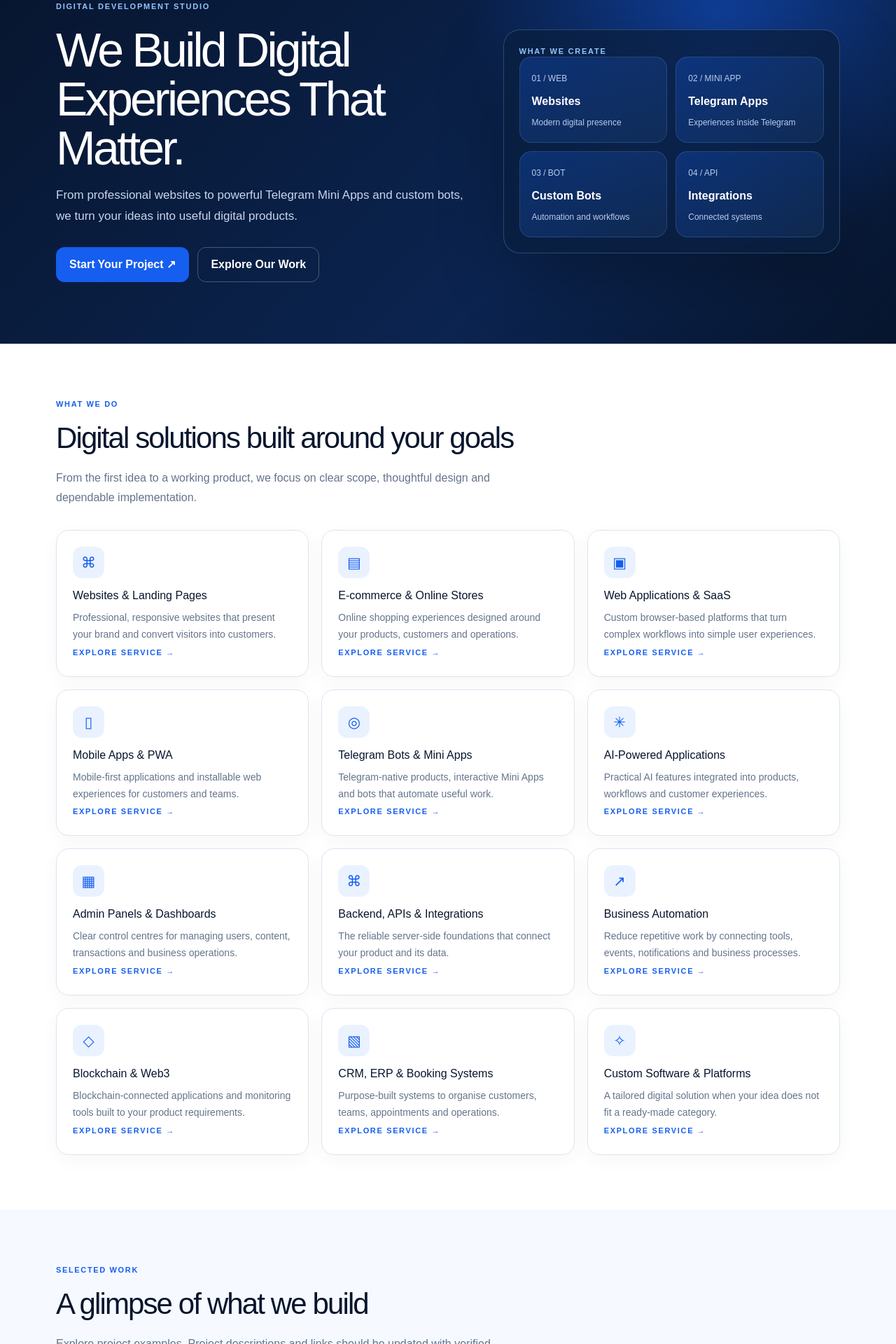
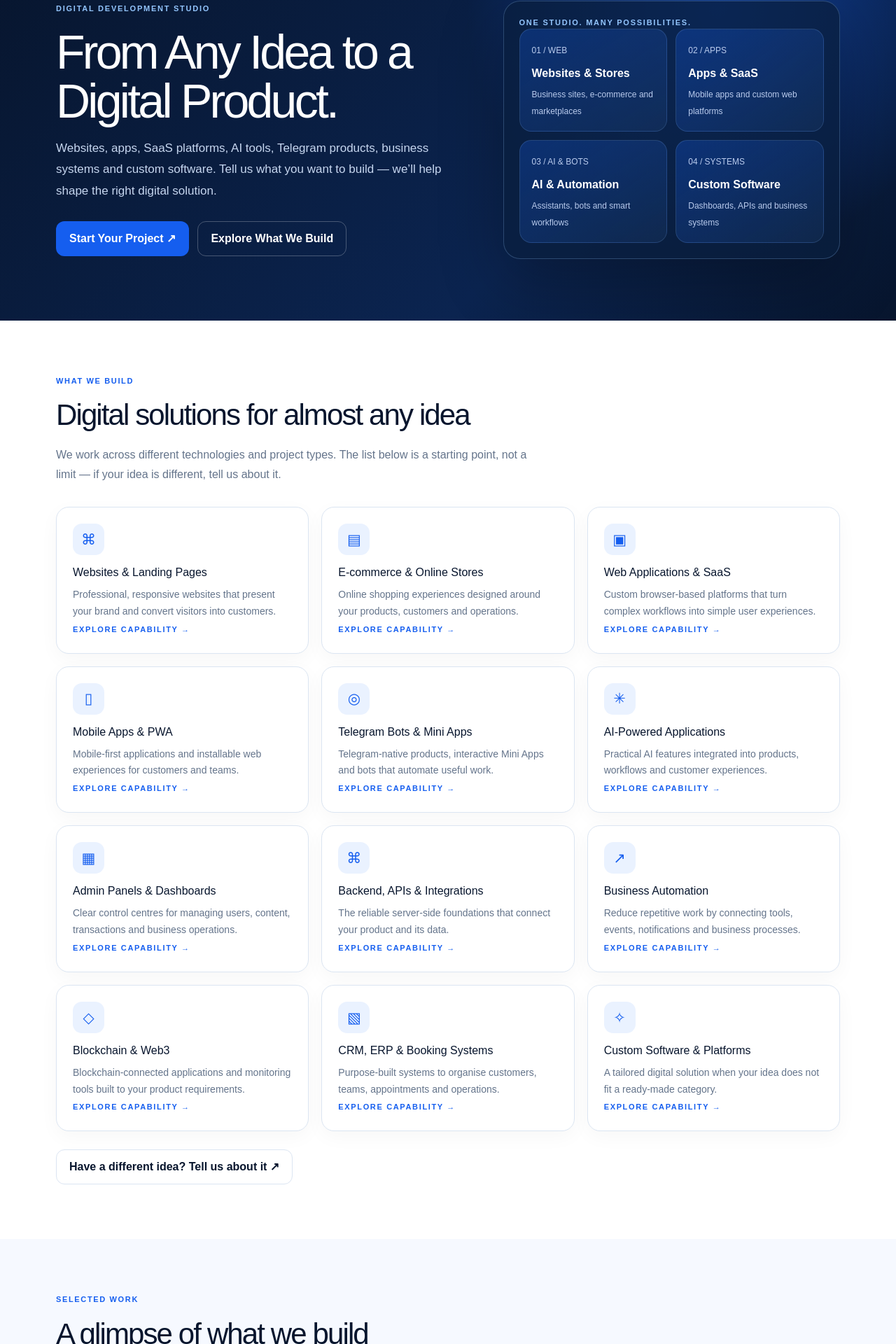
Before and after one commit to podcastofficial/CodeCraftStudio, a Next.js app in the folder codecraft-studio/: page / in a window 1280 px wide. Shown: the part 172-2092 px from the top of the page at 70% size. Built offline with nearby package versions, Linux system fonts and the light colour scheme; no server answers.

Commit message:
Add files via upload

```diff
--- a/codecraft-studio/src/app/globals.css
+++ b/codecraft-studio/src/app/globals.css
@@ -67,7 +67,7 @@ button, input, textarea, select { font: inherit; }
 .page-hero { padding:65px 0; background:linear-gradient(135deg,#07152d,#12366e); color:white; }
 .page-hero h1 { margin:12px 0; font-size:clamp(34px,5vw,52px); letter-spacing:-.05em; }
 .page-hero p { color:#c6d6ef; max-width:680px; line-height:1.7; }
-.form { display:grid; gap:15px; max-width:720px; }
+.contact-layout { display:grid; grid-template-columns:minmax(0,1.4fr) minmax(260px,.6fr); gap:40px; align-items:start; }\n.form { display:grid; gap:15px; max-width:720px; }
 .field { display:grid; gap:7px; }
 .field label { font-size:13px; font-weight:700; color:var(--navy); }
 .field input,.field textarea,.field select { width:100%; border:1px solid #cbd5e1; border-radius:11px; padding:12px 13px; background:white; outline:none; }
@@ -92,7 +92,7 @@ button, input, textarea, select { font: inherit; }
  .hero-grid { grid-template-columns:1fr; }
  .cards,.project-grid { grid-template-columns:1fr 1fr; }
  .steps { grid-template-columns:1fr 1fr; }
- .admin-layout { grid-template-columns:1fr; }
+ .admin-layout { grid-template-columns:1fr; }\n .contact-layout { grid-template-columns:1fr; gap:24px; }
  .cta { align-items:flex-start; flex-direction:column; padding:30px; }
 }
 @media (max-width:540px) {
--- a/codecraft-studio/src/app/page.tsx
+++ b/codecraft-studio/src/app/page.tsx
@@ -5,27 +5,28 @@ import { services, starterProjects } from "@/lib/content";
 export default function HomePage() {
   return <>
     <section className="hero"><div className="container hero-grid">
-      <div><div className="eyebrow">Digital Development Studio</div><h1>We Build Digital Experiences That Matter.</h1>
-        <p>From professional websites to powerful Telegram Mini Apps and custom bots, we turn your ideas into useful digital products.</p>
-        <div className="hero-actions"><Link className="btn" href="/contact">Start Your Project ↗</Link><Link className="btn ghost" href="/portfolio">Explore Our Work</Link></div>
+      <div><div className="eyebrow">Digital Development Studio</div><h1>From Any Idea to a Digital Product.</h1>
+        <p>Websites, apps, SaaS platforms, AI tools, Telegram products, business systems and custom software. Tell us what you want to build — we’ll help shape the right digital solution.</p>
+        <div className="hero-actions"><Link className="btn" href="/contact">Start Your Project ↗</Link><Link className="btn ghost" href="/services">Explore What We Build</Link></div>
       </div>
-      <div className="hero-card"><div className="eyebrow">What we create</div><div className="preview-grid">
-        <div className="preview-tile"><span>01 / WEB</span><strong>Websites</strong><span>Modern digital presence</span></div>
-        <div className="preview-tile"><span>02 / MINI APP</span><strong>Telegram Apps</strong><span>Experiences inside Telegram</span></div>
-        <div className="preview-tile"><span>03 / BOT</span><strong>Custom Bots</strong><span>Automation and workflows</span></div>
-        <div className="preview-tile"><span>04 / API</span><strong>Integrations</strong><span>Connected systems</span></div>
+      <div className="hero-card"><div className="eyebrow">One studio. Many possibilities.</div><div className="preview-grid">
+        <div className="preview-tile"><span>01 / WEB</span><strong>Websites & Stores</strong><span>Business sites, e-commerce and marketplaces</span></div>
+        <div className="preview-tile"><span>02 / APPS</span><strong>Apps & SaaS</strong><span>Mobile apps and custom web platforms</span></div>
+        <div className="preview-tile"><span>03 / AI & BOTS</span><strong>AI & Automation</strong><span>Assistants, bots and smart workflows</span></div>
+        <div className="preview-tile"><span>04 / SYSTEMS</span><strong>Custom Software</strong><span>Dashboards, APIs and business systems</span></div>
       </div></div>
     </div></section>
-    <section className="section"><div className="container"><SectionTitle kicker="What we do" title="Digital solutions built around your goals" description="From the first idea to a working product, we focus on clear scope, thoughtful design and dependable implementation."/>
-      <div className="cards">{services.map((s) => <article className="card" key={s.title}><div className="icon-box">{s.icon}</div><h3>{s.title}</h3><p>{s.summary}</p><Link href="/services" className="kicker">Explore service →</Link></article>)}</div>
+    <section className="section"><div className="container"><SectionTitle kicker="What we build" title="Digital solutions for almost any idea" description="We work across different technologies and project types. The list below is a starting point, not a limit — if your idea is different, tell us about it."/>
+      <div className="cards">{services.map((s) => <article className="card" key={s.title}><div className="icon-box">{s.icon}</div><h3>{s.title}</h3><p>{s.summary}</p><Link href="/services" className="kicker">Explore capability →</Link></article>)}</div>
+      <p style={{marginTop:26}}><Link className="btn secondary" href="/contact">Have a different idea? Tell us about it ↗</Link></p>
     </div></section>
-    <section className="section soft"><div className="container"><SectionTitle kicker="Selected work" title="A glimpse of what we build" description="Explore project examples. Project descriptions and links should be updated with verified screenshots and live demos before launch."/>
+    <section className="section soft"><div className="container"><SectionTitle kicker="Selected work" title="A glimpse of what we build" description="Explore selected examples. We can plan and develop many other types of digital products beyond the examples shown here."/>
       <div className="project-grid">{starterProjects.map((p) => <article className="project-card" key={p.slug}><div className="project-visual">⌘</div><div className="project-body"><span className="tag">{p.category}</span><h3>{p.title}</h3><p>{p.description}</p><Link className="kicker" href={`/portfolio/${p.slug}`}>View project →</Link></div></article>)}</div>
-      <p style={{marginTop:24}}><Link className="btn secondary" href="/portfolio">View all projects</Link></p>
+      <p style={{marginTop:24}}><Link className="btn secondary" href="/portfolio">View portfolio</Link></p>
     </div></section>
     <section className="section"><div className="container"><SectionTitle kicker="Our process" title="A clear path from idea to launch" description="A practical workflow keeps expectations aligned and makes progress visible."/>
       <div className="steps">{[["01","Discover","Understand your idea, users and goals."],["02","Plan","Define scope, features and milestones."],["03","Build","Design, develop and test the solution."],["04","Launch","Deploy, hand over and support the release."]].map(([n,t,d])=><div className="step" key={n}><b>{n}</b><h3>{t}</h3><p>{d}</p></div>)}</div>
     </div></section>
-    <section className="section"><div className="container"><div className="cta"><div><h2>Have an idea? Let’s build it.</h2><p>Tell us what you want to create and start a project conversation.</p></div><Link className="btn secondary" href="/contact">Discuss Your Project ↗</Link></div></div></section>
+    <section className="section"><div className="container"><div className="cta"><div><h2>If you can imagine it, let’s scope it.</h2><p>Share your idea — even if it is not listed on this website. We’ll discuss the requirements and a practical way to build it.</p></div><Link className="btn secondary" href="/contact">Discuss Your Project ↗</Link></div></div></section>
   </>;
 }
```
